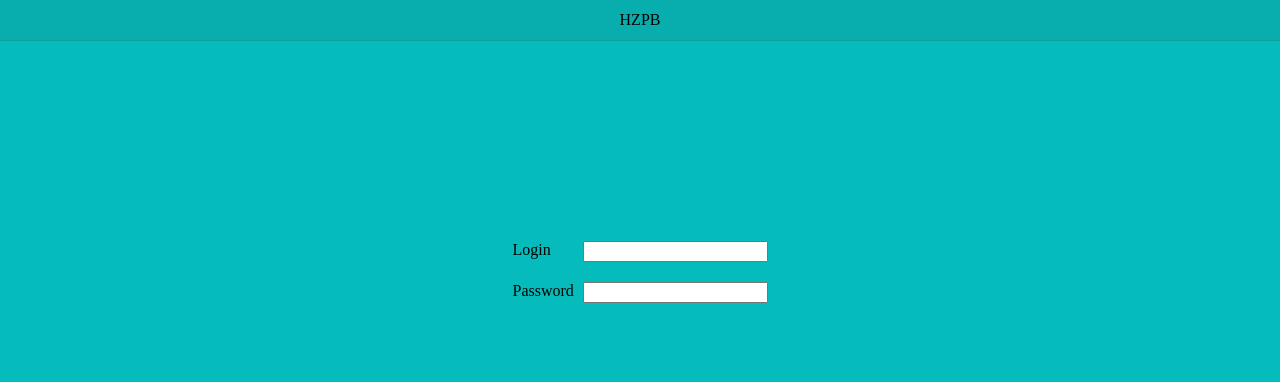
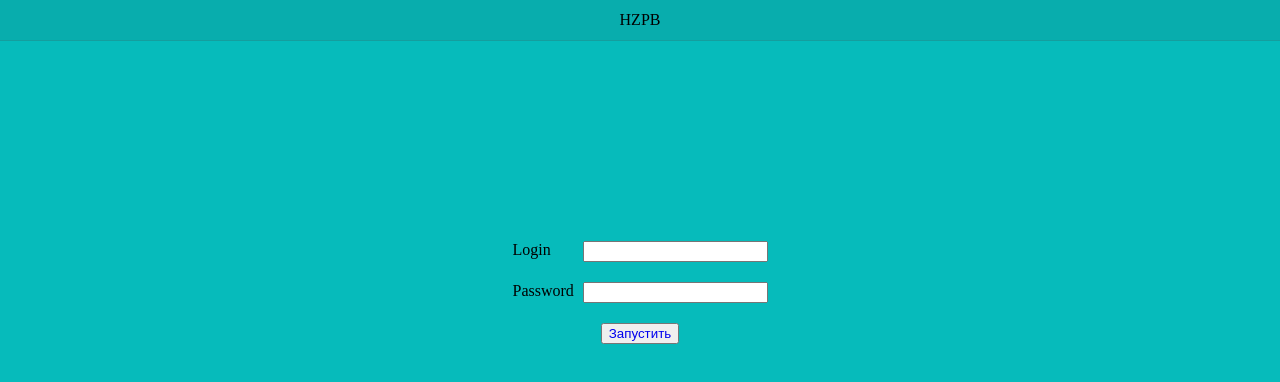
Before and after one commit to Zero22813/zero22813.github.io, a plain HTML site: page index.html in a window 1280 px wide. Drawn offline with Linux system fonts and the light colour scheme.

Commit message:
test button

```diff
--- a/css/main.css
+++ b/css/main.css
@@ -41,3 +41,12 @@ body{
 .reg-text{
     width: 70px;
 }
+
+.play{
+    display: flex;
+    justify-content: center;
+}
+
+.game-id-button{
+    text-decoration: none;
+}
--- a/index.html
+++ b/index.html
@@ -24,6 +24,12 @@
             <input type="password" size="20">
         </div>
 
+        <div class="inpbox">
+            <button class="play-button">
+                <a href="steam://rungameid/892970" class="game-id-button">Запустить</a>
+            </button>
+        </div>
+
     </div>
 
 </body>
```
